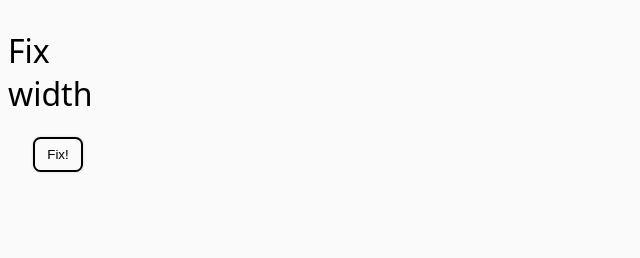
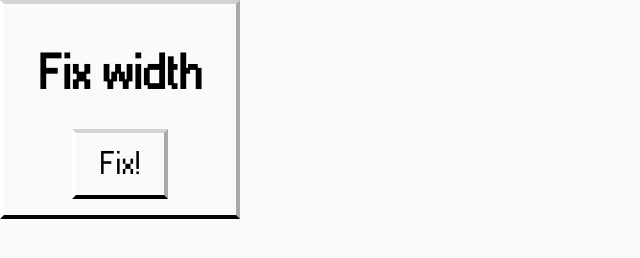
Before and after one commit to MostLeVert/Fix-Width, a browser extension: page index.html in a window 1280 px wide. Shown: the whole page, without its empty margins (0-640 px from the left). Drawn offline with Linux system fonts and the light colour scheme.

Commit message:
windows 95 styling

```diff
--- a/index.html
+++ b/index.html
@@ -1,3 +1,4 @@
+<!DOCTYPE html>
 <html>
   <body>
     <h1>Fix width</h1>
@@ -5,25 +6,42 @@
     <script src="popup.js"></script>
   </body>
   <style>
+    @font-face {
+      font-family: "win";
+      src: url("W95FA.otf") format("opentype");
+    }
+
     * {
-      font-weight: normal;
+      font-family: "win";
     }
-    :root {
-      font-family: system-ui;
-    }
+
     body {
-      width: 100px;
+      width: 200px;
+      padding: 1rem;
       background: rgb(250, 250, 250);
       display: flex;
       flex-direction: column;
       align-items: center;
+      justify-content: start;
+      margin: 0;
+      border-top: 0.25rem solid lightgrey;
+      border-right: 0.25rem solid darkgrey;
+      border-bottom: 0.25rem solid black;
+      border-left: 0.25rem solid white;
     }
+
+    h1 {
+      font-size: 3rem;
+    }
+
     button {
       background: inherit;
-      border: 2px solid black;
-      padding: 0.50rem 0.75rem;
-      border-radius: 7.5px;
-      box-shadow: 0px 0px 2.5px rgb(212, 212, 212);
+      border-top: 0.25rem solid lightgrey;
+      border-right: 0.25rem solid darkgrey;
+      border-bottom: 0.25rem solid black;
+      border-left: 0.25rem solid white;
+      padding: 1rem 1.50rem;
+      font-size: 2rem;
     }
     button:hover {
       cursor: pointer;
--- a/popup.js
+++ b/popup.js
@@ -1,25 +1,25 @@
 async function triggerContentFunction() {
-    const tab = await getCurrentTab();
+  const tab = await getCurrentTab()
   if (!tab) {
-      return;
+    return
   }
   try {
     await chrome.scripting.insertCSS({
       target: { tabId: tab.id },
       css: `html{display:flex;justify-content:center}
-        body{max-width:1000px;margin:auto;}`
-      });
+        body{max-width:1000px;margin:auto;}`,
+    })
   } catch (error) {
-      console.error("Error inserting CSS:", error);
+    console.error("Error inserting CSS:", error)
   }
 }
 
 async function getCurrentTab() {
-    let queryOptions = { active: true, lastFocusedWindow: true };
-    let [tab] = await chrome.tabs.query(queryOptions);
-    return tab;
+  let queryOptions = { active: true, lastFocusedWindow: true }
+  let [tab] = await chrome.tabs.query(queryOptions)
+  return tab
 }
 
 document.getElementById("fix-width-btn").addEventListener("click", async () => {
-    await triggerContentFunction();
-  });
+  await triggerContentFunction()
+})
```
Also changed, not shown: W95FA.otf (added). Lines whose indentation alone changed are shown as unchanged.
